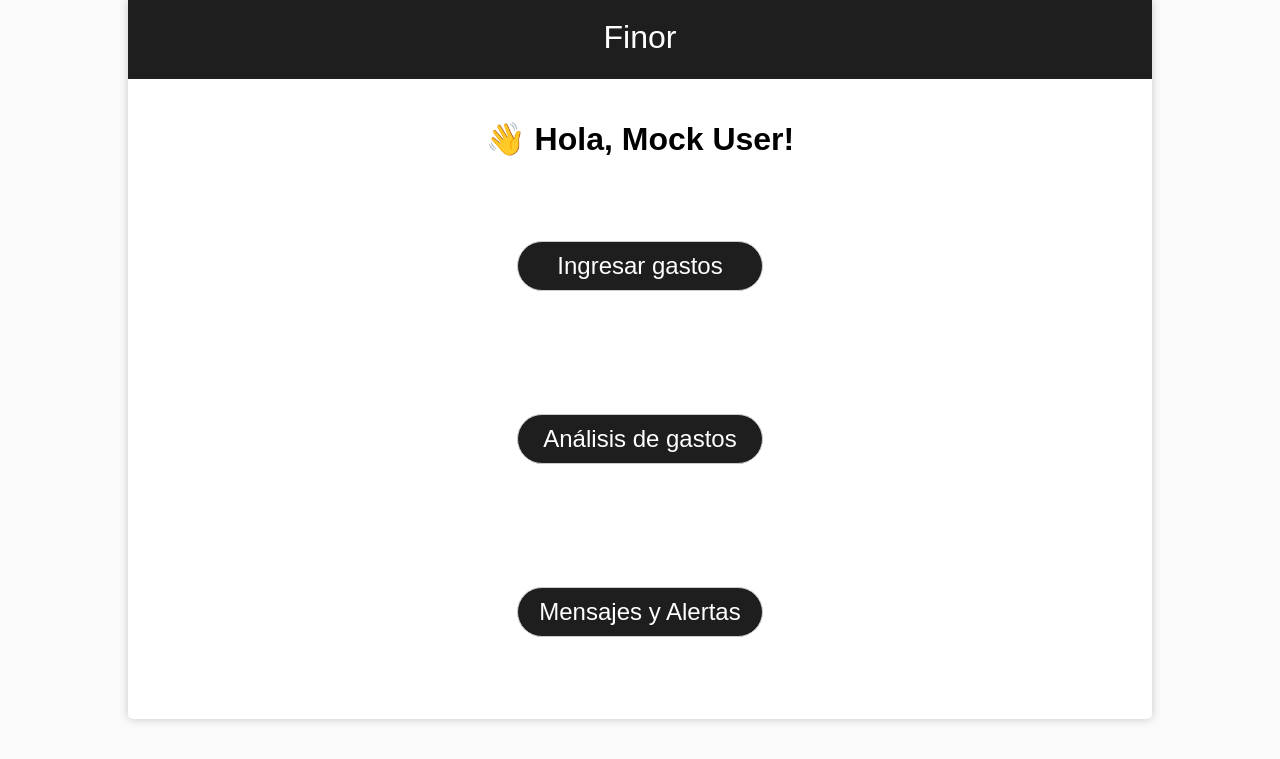
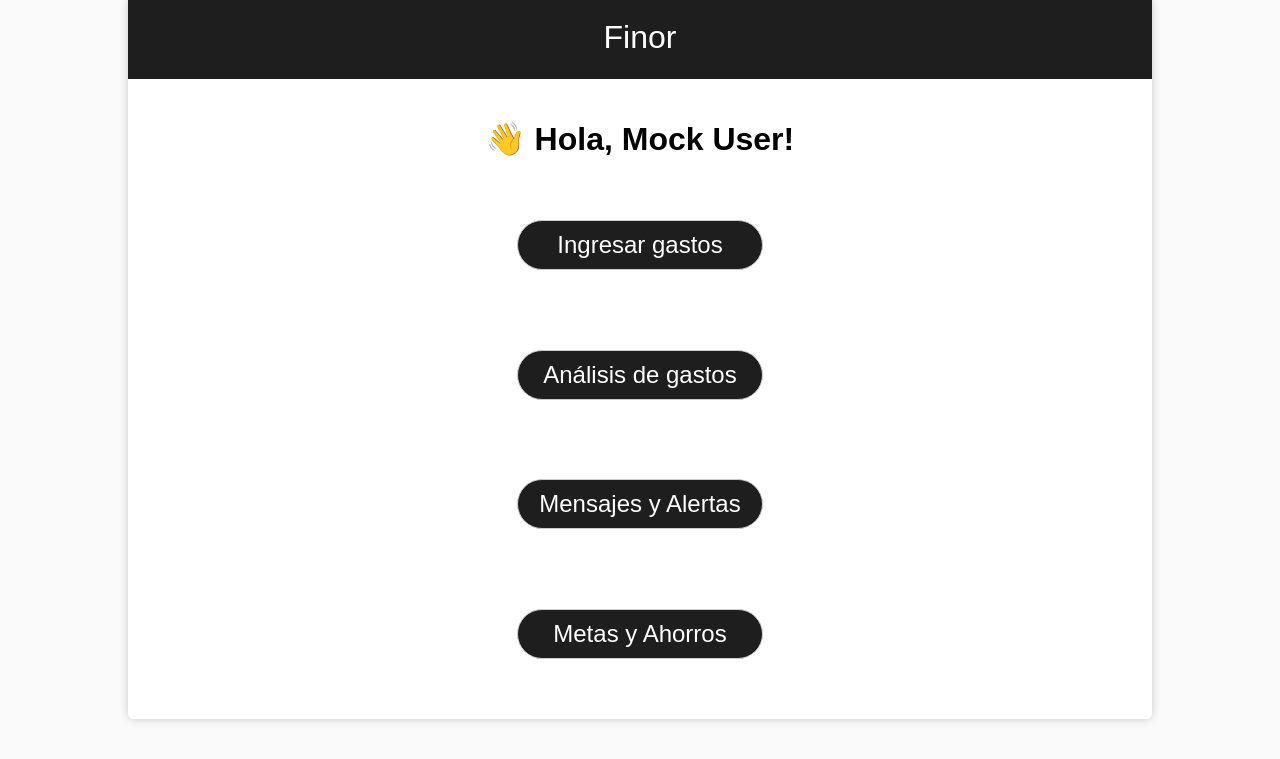
Before and after one commit to esteventorr/finor_web_app, a Django app: page / in a window 1280 px wide. Shown: the part 41-800 px from the top of the page. Run offline with Django 4.2, Linux system fonts and the light colour scheme.

Commit message:
goals and savings button added

```diff
--- a/control_finanzas/templates/control_finanzas/main-menu.html
+++ b/control_finanzas/templates/control_finanzas/main-menu.html
@@ -6,6 +6,7 @@
     {% include "control_finanzas/components/button.html" with titulo="Ingresar gastos" url="/crear-gastos/" class="main-menu__option" %}
     {% include "control_finanzas/components/button.html" with titulo="Análisis de gastos" url="/analisis-gastos/" class="main-menu__option" %}
     {% include "control_finanzas/components/button.html" with titulo="Mensajes y Alertas" url="/mensajes-alertas/" class="main-menu__option" %}
+    {% include "control_finanzas/components/button.html" with titulo="Metas y Ahorros" url="/metas-ahorros/" class="main-menu__option" %}
   </div>
 </div>
 {% endblock %}
```
